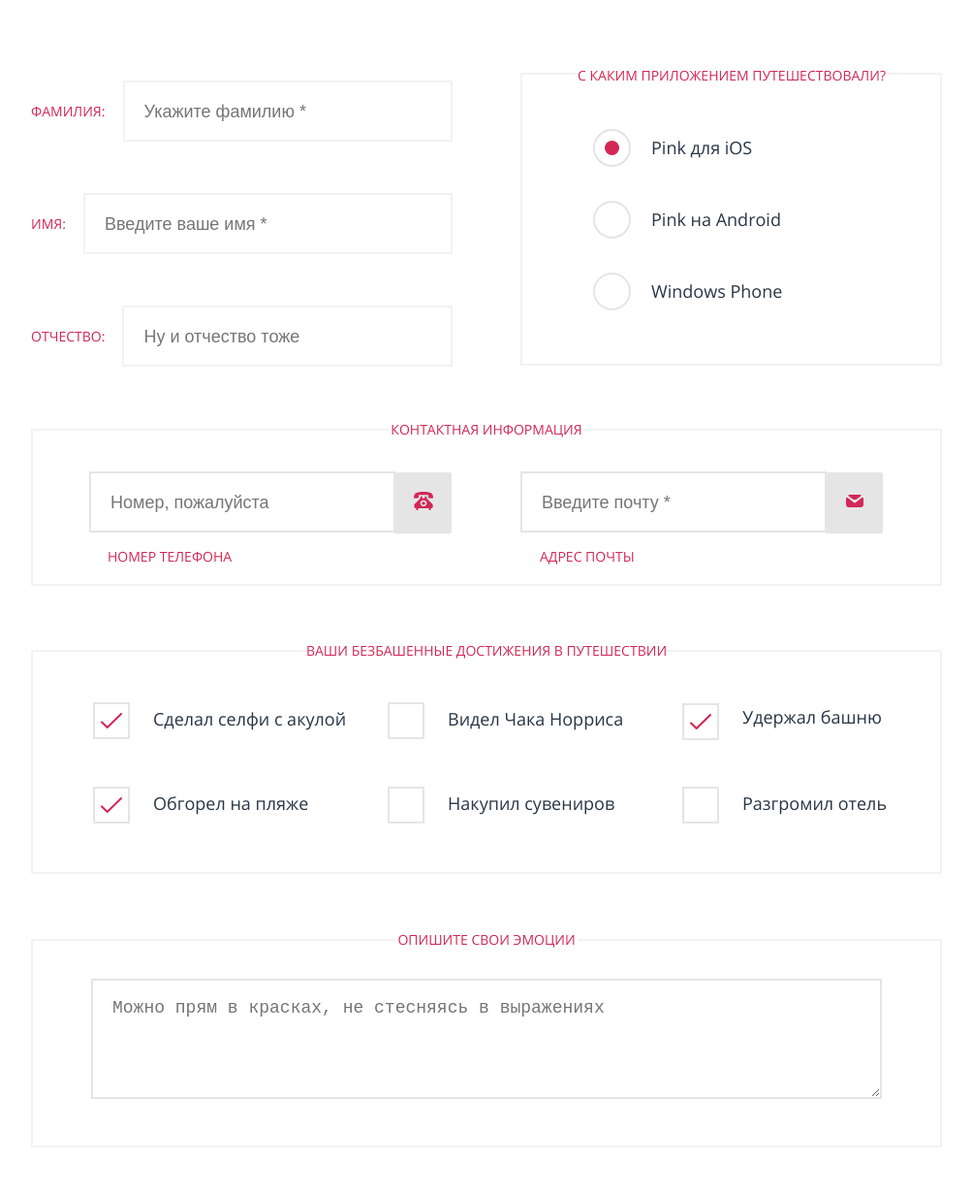
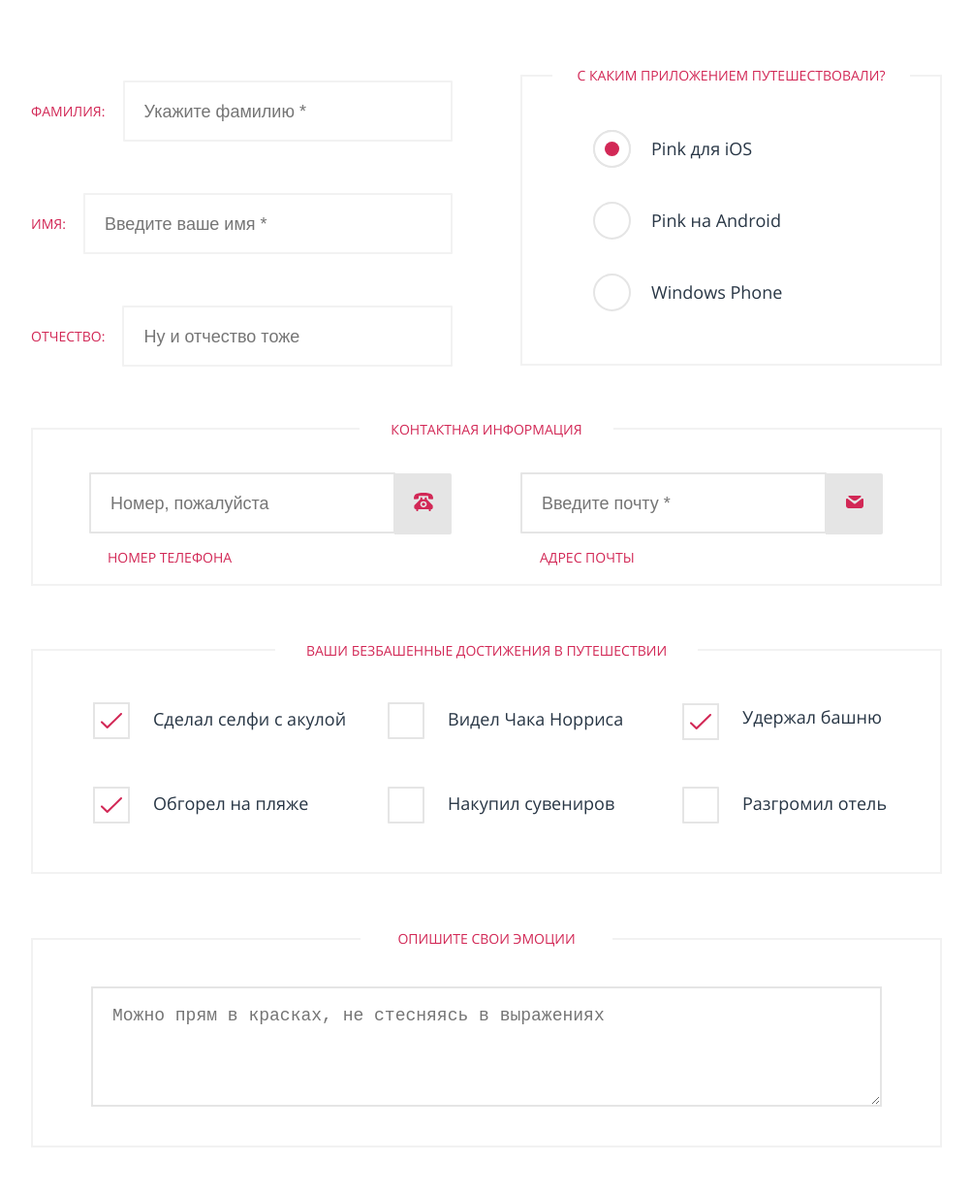
Before and after one commit to gleb5783/1491345-pink-21, a website: page source/form.html in a window 1280 px wide. Shown: the part 548-1780 px from the top of the page at 97% size, without its empty margins (138-1141 px from the left). Drawn offline with nearby package versions, Linux system fonts and the light colour scheme; files that its build step writes are made by us from their sources.

Commit message:
Правки по форме

```diff
--- a/source/form.html
+++ b/source/form.html
@@ -9,29 +9,6 @@
 </head>
 
 <body class="page__body">
-  <section class="send-popup">
-    <h2 class="send-popup__heading">Ваша заявка
-      отправлена</h2>
-    <p class="send-popup__text">Спасибо за ваше участие, ваша
-      заявка уже поступила к нам. В
-      ближайшее время мы рассмотрим
-      ее и оповестим вас.</p>
-    <div class="send-popup__wrapper">
-      <button class="send-popup__btn" type="button">Закрыть окно</button>
-    </div>
-  </section>
-
-  <section class="oops-popup">
-    <h2 class="oops-popup__heading">
-      Что-то пошло не так!
-    </h2>
-    <p class="oops-popup__text">Проверьте поля, выделенные красным,
-      скорее всего вы забыли их заполнить
-    </p>
-    <div class="oops-popup__wrapper">
-      <button type="button" class="oops-popup__btn">Ок</button>
-    </div>
-  </section>
   <header class="page-header-form">
     <nav class="page-header-form__nav">
       <ul class="page-header-form__list">
@@ -92,7 +69,8 @@
 
         <div class="form__achievements-position">
           <fieldset class="form__achievements">
-            <legend class="form__achievements-legend">Ваши безбашенные достижения в путешествии</legend>
+            <legend class="visually-hidden">Ваши безбашенные достижения в путешествии</legend>
+            <h3 class="form__achievements-legend">Ваши безбашенные достижения в путешествии</h3>
             <div class="form__achievemnts-flex-box">
               <div class="form__achievemnts-flex form__achievemnts-flex-1">
                 <input class="visually-hidden form__achievements-input" type="checkbox" name="selfi" id="selfi"
@@ -129,7 +107,8 @@
 
         <div class="form__about-app-position">
           <fieldset class="form__about-app">
-            <legend class="form__about-app-legend">С каким приложением путешествовали?</legend>
+            <legend class="visually-hidden">С каким приложением путешествовали?</legend>
+            <h3 class="form__about-app-legend">С каким приложением путешествовали?</h3>
             <div class="form__about-app-flex-box">
               <input class="visually-hidden form__about-app-input" type="radio" name="app" checked="checked" id="ios"
                 value="ios">
@@ -148,8 +127,8 @@
 
         <div class="form__feedback-position">
           <fieldset class="form__feedback">
-            <legend class="form__feedback-legend">Контактная информация</legend>
-            <span class="visually-hidden">Контактная информация</span>
+            <legend class="visually-hidden">Контактная информация</legend>
+            <h3 class="form__feedback-legend">Контактная информация</h3>
             <div class="form__feedback-flex">
               <label class="form__feedback-label form__feedback-label-position-tell" for="tel">Номер телефона</label>
               <div class="form__feedback-tel">
@@ -169,7 +148,8 @@
 
         <div class="form__emotion-position">
           <fieldset class="form__emotion">
-            <legend class="form__emotion-legend">Опишите свои эмоции</legend>
+            <legend class="visually-hidden">Опишите свои эмоции</legend>
+            <h3 class="form__emotion-legend">Опишите свои эмоции</h3>
             <textarea class="form__emotion-text" rows="4" placeholder="Можно прям в красках, не стесняясь в выражениях"
               form="main-form"></textarea>
           </fieldset>
@@ -214,6 +194,30 @@
       </div>
     </div>
   </footer>
+
+  <section class="send-popup">
+    <h2 class="send-popup__heading">Ваша заявка
+      отправлена</h2>
+    <p class="send-popup__text">Спасибо за ваше участие, ваша
+      заявка уже поступила к нам. В
+      ближайшее время мы рассмотрим
+      ее и оповестим вас.</p>
+    <div class="send-popup__wrapper">
+      <button class="send-popup__btn" type="button">Закрыть окно</button>
+    </div>
+  </section>
+
+  <section class="oops-popup">
+    <h2 class="oops-popup__heading">
+      Что-то пошло не так!
+    </h2>
+    <p class="oops-popup__text">Проверьте поля, выделенные красным,
+      скорее всего вы забыли их заполнить
+    </p>
+    <div class="oops-popup__wrapper">
+      <button type="button" class="oops-popup__btn">Ок</button>
+    </div>
+  </section>
 </body>
 
 </html>
--- a/source/less/blocks/form.less
+++ b/source/less/blocks/form.less
@@ -113,8 +113,8 @@
   @media (min-width: 660px) {
     border: 2px solid @grey;
     padding: 0;
-    margin-top: 58px;
-    min-height: 561px;
+    margin-top: 65px;
+    min-height: 555px;
   }
 
   @media (min-width: 940px) {
@@ -180,9 +180,17 @@
   text-transform: uppercase;
   text-align: center;
   padding: 37px 30px 0;
+  margin: 0;
 
   @media (min-width: 660px) {
-    padding: 0;
+    padding: 0 20px;
+    background-color: @white;
+    margin: -7px auto 0;
+  }
+
+  @media (min-width: 940px) {
+    margin: -9px auto 0;
+    padding: 0 32px;
   }
 }
 
@@ -294,18 +302,20 @@
   display: flex;
   padding: 30px 20px 25px;
   margin: 0;
+  position: relative;
 
   @media (min-width: 660px) {
     border: 2px solid @grey;
     padding: 0;
-    min-height: 324px;
+    min-height: 311px;
+    margin-top: 13px;
   }
 
   @media (min-width: 940px) {
     width: 100%;
     flex-direction: row;
     justify-content: space-between;
-    min-height: 176px;
+    min-height: 163px;
   }
 }
 
@@ -333,12 +343,21 @@
   @media (min-width: 660px) {
     display: block;
     text-align: center;
+    margin: -15px auto 0;
+    background-color: @white;
+    padding: 0 31px;
     color: @red;
     font-size: 14px;
     font-style: normal;
     font-weight: 400;
     line-height: 30px;
     text-transform: uppercase;
+  }
+
+  @media (min-width: 940px) {
+    position: absolute;
+    left: 36%;
+    right: 36%;
   }
 }
 
@@ -435,6 +454,7 @@
   @media (min-width: 940px) {
     max-width: 470px;
     margin-left: 23px;
+    margin-top: 46px;
   }
 }
 
@@ -473,12 +493,14 @@
   border: none;
   padding: 0 20px;
   margin: 0;
+  position: relative;
   min-height: 340px;
 
   @media (min-width: 660px) {
     padding: 0;
     border: 2px solid @grey;
-    min-height: 319px;
+    min-height: 299px;
+    margin-top: 19px;
   }
 
   @media (min-width: 940px) {
@@ -517,14 +539,18 @@
   text-transform: uppercase;
   text-align: center;
   padding-top: 39px;
+  margin: 0;
 
   @media (min-width: 660px) {
-    padding-top: 7px;
+
     line-height: 30px;
+    margin: -21px auto 0;
+    background-color: @white;
+    padding: 7px 25px 0;
   }
 
   @media (min-width: 940px) {
-    padding: 5px 0 0 1px;
+    padding: 5px 26px 1px;
   }
 }
 
@@ -612,12 +638,13 @@
   border: none;
   padding: 0 20px;
   display: flex;
+  flex-wrap: wrap;
   margin: 0;
 
   @media (min-width: 660px) {
     border: 2px solid @grey;
     padding: 0;
-    margin-top: 59px;
+    margin-top: 66px;
   }
 
   @media (min-width: 940px) {
@@ -651,9 +678,12 @@
   line-height: 18px;
   text-align: center;
   padding-top: 38px;
+  margin: 0 auto;
 
   @media (min-width: 660px) {
-    padding-top: 0;
+    padding: 0 38px;
+    background-color: @white;
+    margin: -10px auto 0;
   }
 }
 
```
